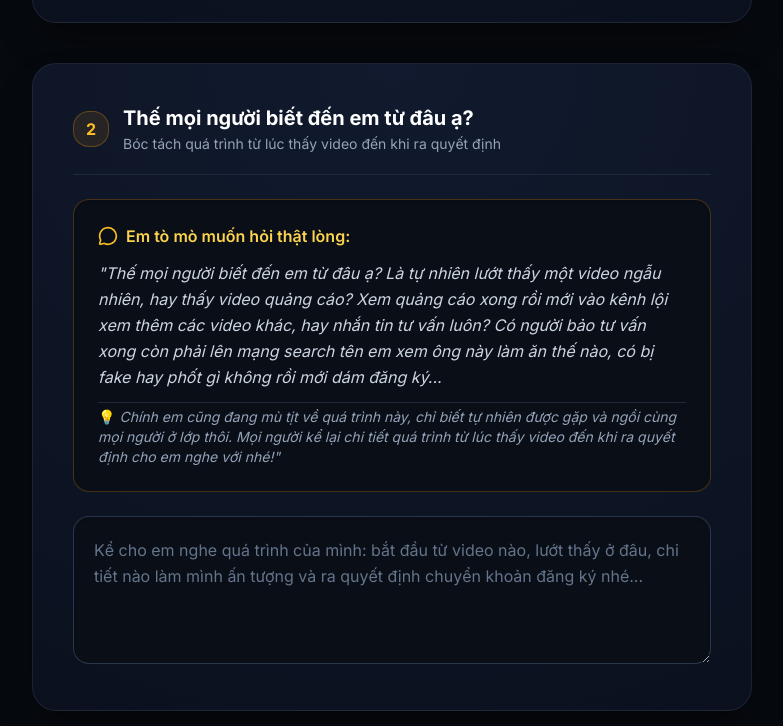
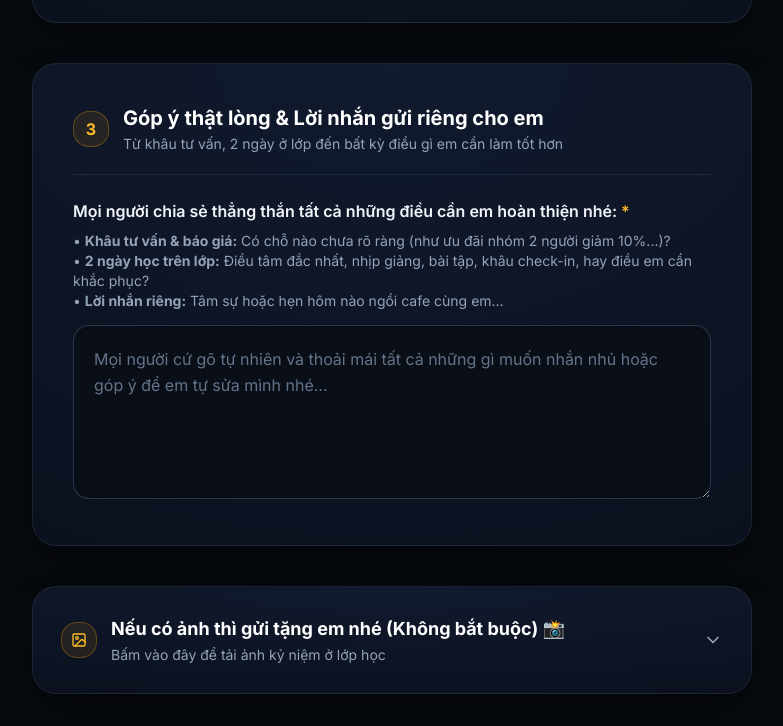
Before and after one commit to vietndj/tra-da-khao-sat-hoc-vien, a website: page index.html in a window 1280 px wide. Shown: the part 1834-2560 px from the top of the page, without its empty margins (248-1031 px from the left). Drawn offline with nearby package versions, Linux system fonts and the light colour scheme.

Commit message:
refactor: hide block 2 and make block 4 accordion

```diff
--- a/index.html
+++ b/index.html
@@ -261,7 +261,7 @@
       <!-- ========================================================================= -->
       <!-- KHỐI 2: HÀNH TRÌNH BIẾT ĐẾN & MUA HÀNG -->
       <!-- ========================================================================= -->
-      <div class="card-shell rounded-3xl p-7 sm:p-10 space-y-6 reveal-on-scroll">
+      <div class="card-shell rounded-3xl p-7 sm:p-10 space-y-6 reveal-on-scroll hidden">
         <div class="flex items-center gap-3.5 border-b border-slate-800 pb-5">
           <div class="w-9 h-9 rounded-2xl bg-amber-500/10 border border-amber-500/30 text-amber-400 flex items-center justify-center font-bold text-base flex-shrink-0">
             2
@@ -287,7 +287,7 @@
         </div>
 
         <div class="space-y-2.5">
-          <textarea id="impressedVideo" name="impressedVideo" rows="4" required placeholder="Kể cho em nghe quá trình của mình: bắt đầu từ video nào, lướt thấy ở đâu, chi tiết nào làm mình ấn tượng và ra quyết định chuyển khoản đăng ký nhé..." class="w-full p-4 sm:p-5 rounded-2xl bg-[#090e17] border border-slate-700/80 text-white placeholder-slate-500 outline-none text-sm sm:text-base focus:border-amber-500 transition leading-relaxed shadow-inner" oninput="saveDraft()"></textarea>
+          <textarea id="impressedVideo" name="impressedVideo" rows="4" placeholder="Kể cho em nghe quá trình của mình: bắt đầu từ video nào, lướt thấy ở đâu, chi tiết nào làm mình ấn tượng và ra quyết định chuyển khoản đăng ký nhé..." class="w-full p-4 sm:p-5 rounded-2xl bg-[#090e17] border border-slate-700/80 text-white placeholder-slate-500 outline-none text-sm sm:text-base focus:border-amber-500 transition leading-relaxed shadow-inner" oninput="saveDraft()"></textarea>
         </div>
       </div>
 
@@ -321,18 +321,21 @@
       <!-- ========================================================================= -->
       <!-- KHỐI 4: GỬI TẶNG ẢNH KỶ NIỆM Ở LỚP HỌC (UPLOAD MULTIPLE IMAGES) -->
       <!-- ========================================================================= -->
-      <div class="card-shell rounded-3xl p-7 sm:p-10 space-y-6 reveal-on-scroll">
-        <div class="flex items-center gap-3.5 border-b border-slate-800 pb-5">
-          <div class="w-9 h-9 rounded-2xl bg-amber-500/10 border border-amber-500/30 text-amber-400 flex items-center justify-center font-bold text-base flex-shrink-0">
-            4
+      <details class="card-shell rounded-3xl p-5 sm:p-7 reveal-on-scroll group cursor-pointer [&::-webkit-details-marker]:hidden">
+        <summary class="flex items-center gap-3.5 outline-none select-none list-none">
+          <div class="w-9 h-9 rounded-2xl bg-amber-500/10 border border-amber-500/30 text-amber-400 flex items-center justify-center font-bold text-base flex-shrink-0 group-open:bg-amber-500/20 transition">
+            <i data-lucide="image" class="w-4 h-4"></i>
           </div>
-          <div>
-            <h3 class="font-bold text-lg sm:text-xl text-white">Cho em xin mấy kiểu ảnh kỷ niệm ở lớp nhé&nbsp;📸</h3>
-            <p class="text-xs sm:text-sm text-slate-400 mt-0.5">Ảnh chụp ở chỗ học, lúc thực hành, hoặc ảnh chụp chung cùng nhau</p>
+          <div class="flex-1">
+            <h3 class="font-bold text-base sm:text-lg text-white">Nếu có ảnh thì gửi tặng em nhé (Không bắt buộc) 📸</h3>
+            <p class="text-xs sm:text-sm text-slate-400 mt-0.5 group-open:hidden">Bấm vào đây để tải ảnh kỷ niệm ở lớp học</p>
           </div>
-        </div>
+          <div class="text-slate-400 group-open:rotate-180 transition-transform duration-300">
+            <i data-lucide="chevron-down" class="w-5 h-5"></i>
+          </div>
+        </summary>
 
-        <div class="space-y-4">
+        <div class="space-y-4 pt-5 mt-5 border-t border-slate-800 cursor-default">
           <p class="text-xs sm:text-sm text-slate-300 leading-relaxed">
             Mọi người có chụp được ảnh nào ở chỗ học, lúc thực hành cầm máy quay, hay ảnh chụp chung cùng nhau thì gửi tặng em với nhé! Em nhờ AI đóng gói lại kỷ niệm để nhớ về mọi người ạ.
           </p>
@@ -365,7 +368,7 @@
             </div>
           </div>
         </div>
-      </div>
+      </details>
 
       <!-- Hidden Course Input -->
       <input type="hidden" id="course" name="course" value="Khóa Offline Thực Chiến">
```
Also changed, not shown: tra-da-sau-gio-hoc.html (+15 -12 lines).
